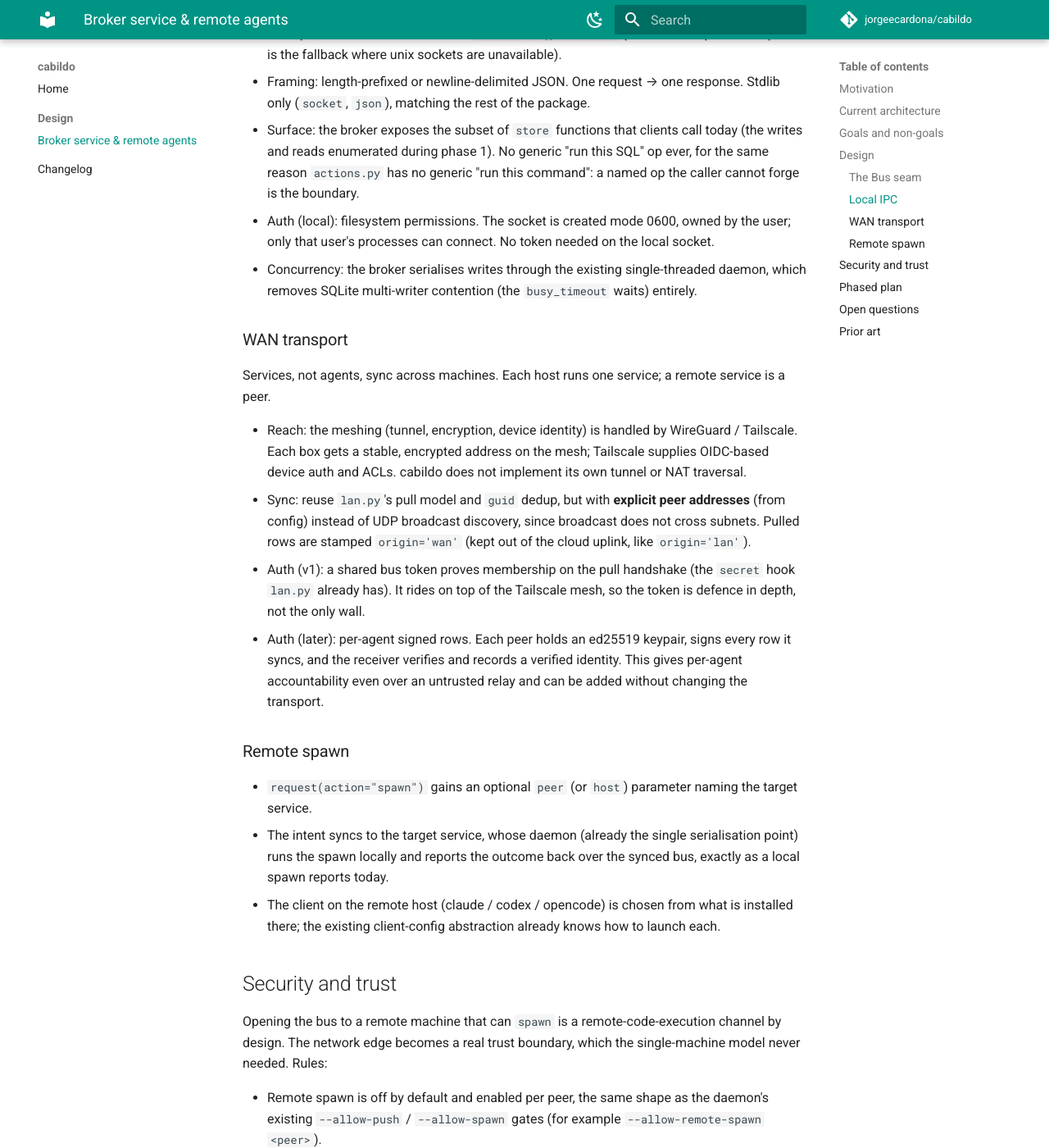
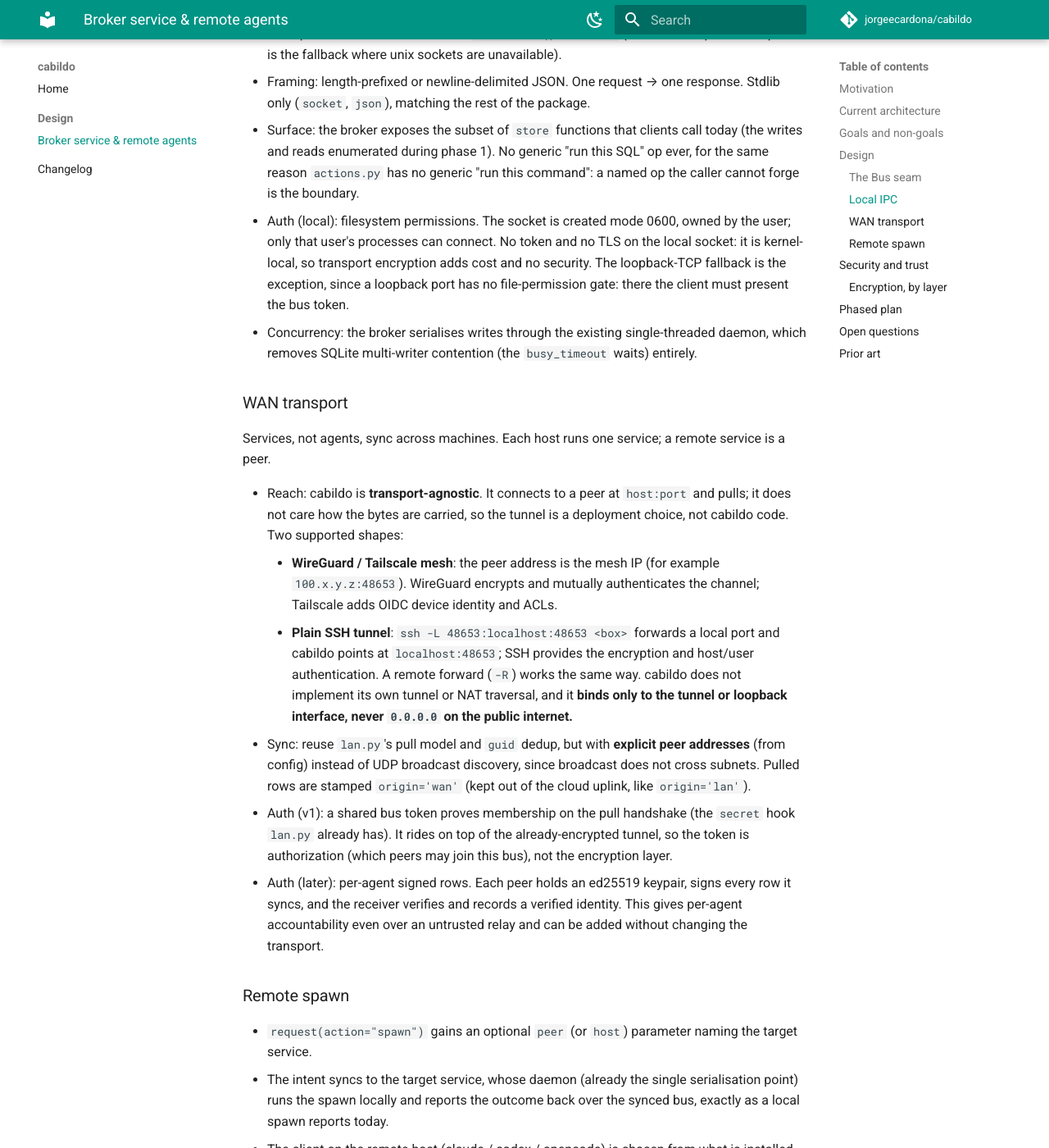
Before and after one commit to jorgeecardona/cabildo, an MkDocs documentation site: the page built from docs/design/broker-service.md, in a window 1280 px wide and 1400 px high, scrolled down 2641 px. Shown: the whole window at 82% size. Built offline with MkDocs 1.6.1 and Material for MkDocs 9.7.7, drawn with Linux system fonts in a browser that asks for light colours; comment, search, counter and statistics services are not loaded; some of the changed text lies outside the part shown.

Commit message:
docs: pin the transport-security model in the broker design
Encryption and channel auth belong to the transport, not to cabildo. Local unix
socket: no TLS, filesystem perms (0600) are the boundary; the loopback-TCP
fallback instead requires the bus token since a port has no perms. WAN is
transport-agnostic and supports both a WireGuard/Tailscale mesh (peer = mesh IP)
and a plain SSH tunnel (ssh -L, cabildo points at localhost) -- cabildo binds
only to the tunnel/loopback interface, never 0.0.0.0. The shared token is
authorization on top of the already-encrypted tunnel, not the encryption layer.
Optional stdlib-ssl wrap is opt-in for tunnel-less setups, not the v1 default.

```diff
--- a/docs/design/broker-service.md
+++ b/docs/design/broker-service.md
@@ -121,8 +121,10 @@ the code map force this:
   SQL" op ever, for the same reason `actions.py` has no generic "run this
   command": a named op the caller cannot forge is the boundary.
 - Auth (local): filesystem permissions. The socket is created mode 0600, owned by
-  the user; only that user's processes can connect. No token needed on the local
-  socket.
+  the user; only that user's processes can connect. No token and no TLS on the
+  local socket: it is kernel-local, so transport encryption adds cost and no
+  security. The loopback-TCP fallback is the exception, since a loopback port has
+  no file-permission gate: there the client must present the bus token.
 - Concurrency: the broker serialises writes through the existing single-threaded
   daemon, which removes SQLite multi-writer contention (the `busy_timeout` waits)
   entirely.
@@ -132,17 +134,25 @@ the code map force this:
 Services, not agents, sync across machines. Each host runs one service; a remote
 service is a peer.
 
-- Reach: the meshing (tunnel, encryption, device identity) is handled by
-  WireGuard / Tailscale. Each box gets a stable, encrypted address on the mesh;
-  Tailscale supplies OIDC-based device auth and ACLs. cabildo does not implement
-  its own tunnel or NAT traversal.
+- Reach: cabildo is **transport-agnostic**. It connects to a peer at `host:port`
+  and pulls; it does not care how the bytes are carried, so the tunnel is a
+  deployment choice, not cabildo code. Two supported shapes:
+    - **WireGuard / Tailscale mesh**: the peer address is the mesh IP (for example
+      `100.x.y.z:48653`). WireGuard encrypts and mutually authenticates the
+      channel; Tailscale adds OIDC device identity and ACLs.
+    - **Plain SSH tunnel**: `ssh -L 48653:localhost:48653 <box>` forwards a local
+      port and cabildo points at `localhost:48653`; SSH provides the encryption
+      and host/user authentication. A remote forward (`-R`) works the same way.
+  cabildo does not implement its own tunnel or NAT traversal, and it **binds only
+  to the tunnel or loopback interface, never `0.0.0.0` on the public internet.**
 - Sync: reuse `lan.py`'s pull model and `guid` dedup, but with **explicit peer
   addresses** (from config) instead of UDP broadcast discovery, since broadcast
   does not cross subnets. Pulled rows are stamped `origin='wan'` (kept out of the
   cloud uplink, like `origin='lan'`).
 - Auth (v1): a shared bus token proves membership on the pull handshake (the
-  `secret` hook `lan.py` already has). It rides on top of the Tailscale mesh, so
-  the token is defence in depth, not the only wall.
+  `secret` hook `lan.py` already has). It rides on top of the already-encrypted
+  tunnel, so the token is authorization (which peers may join this bus), not the
+  encryption layer.
 - Auth (later): per-agent signed rows. Each peer holds an ed25519 keypair, signs
   every row it syncs, and the receiver verifies and records a verified identity.
   This gives per-agent accountability even over an untrusted relay and can be
@@ -169,10 +179,25 @@ single-machine model never needed. Rules:
   daemon's existing `--allow-push` / `--allow-spawn` gates (for example
   `--allow-remote-spawn <peer>`).
 - The local unix socket is user-only (mode 0600); the WAN transport requires the
-  shared token and rides the Tailscale mesh.
+  shared token and rides the encrypted tunnel.
 - `SECURITY.md`'s trust model is updated: with a WAN peer connected, "anyone who
-  can open the database is trusted" no longer holds, and the token plus the mesh
+  can open the database is trusted" no longer holds, and the token plus the tunnel
   identity are what gate a peer.
+
+### Encryption, by layer
+
+Encryption and channel authentication belong to the transport; cabildo does not
+reimplement them.
+
+- **Local unix socket**: no encryption. Filesystem permissions (0600) are the
+  boundary; a kernel-local socket has no network to protect.
+- **WAN**: the tunnel encrypts and authenticates the channel (WireGuard's static
+  keys, Tailscale's device identity, or SSH's host/user keys). cabildo adds the
+  shared token for authorization on top of that encrypted channel.
+- **Optional app-level TLS**: cabildo can wrap its socket with the stdlib `ssl`
+  module for a deployment that exposes the port without a tunnel. This is opt-in,
+  requires operator-supplied certificates, and is redundant when a tunnel is
+  already in place, so it is not the v1 default.
 
 ## Phased plan
 
```
